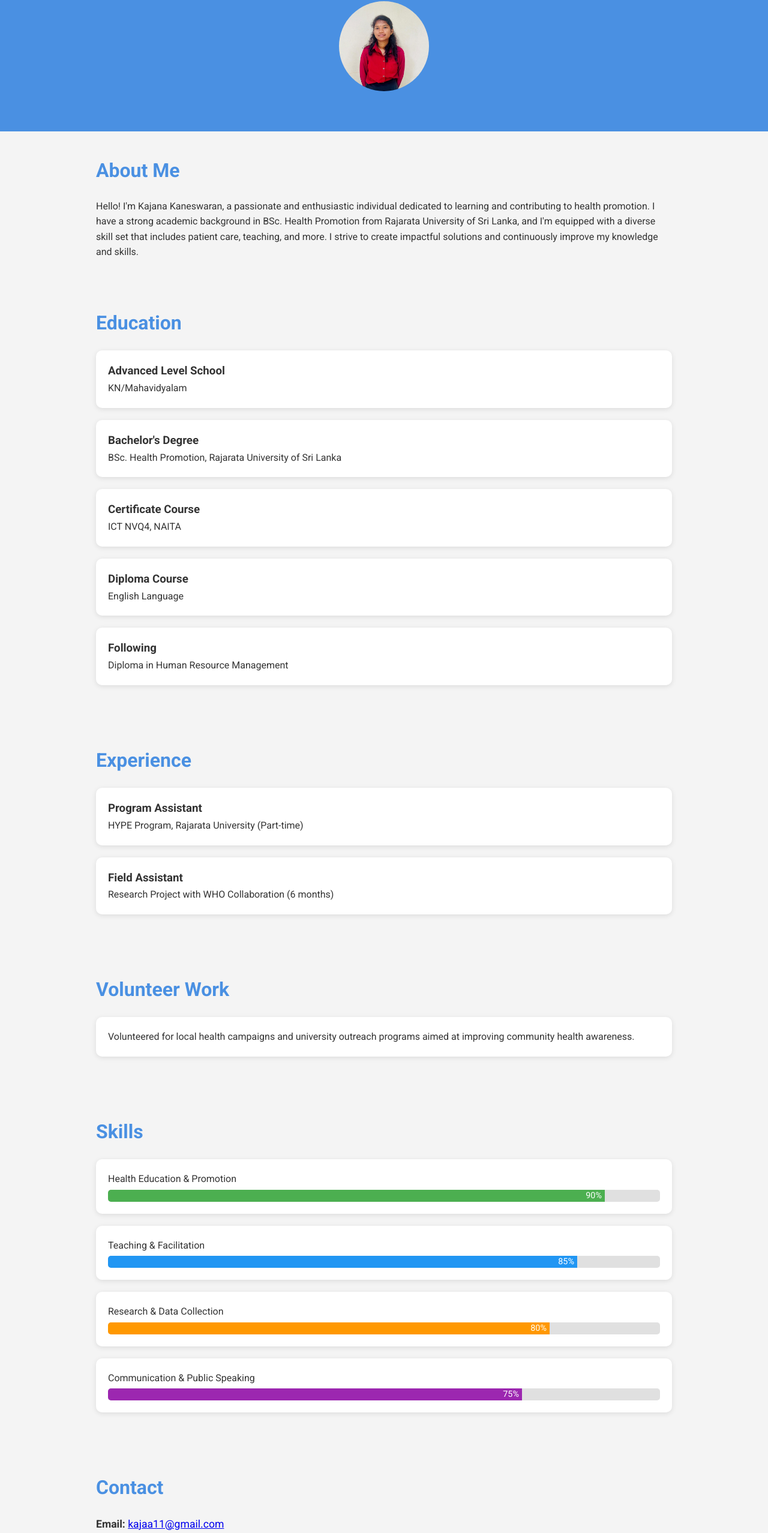
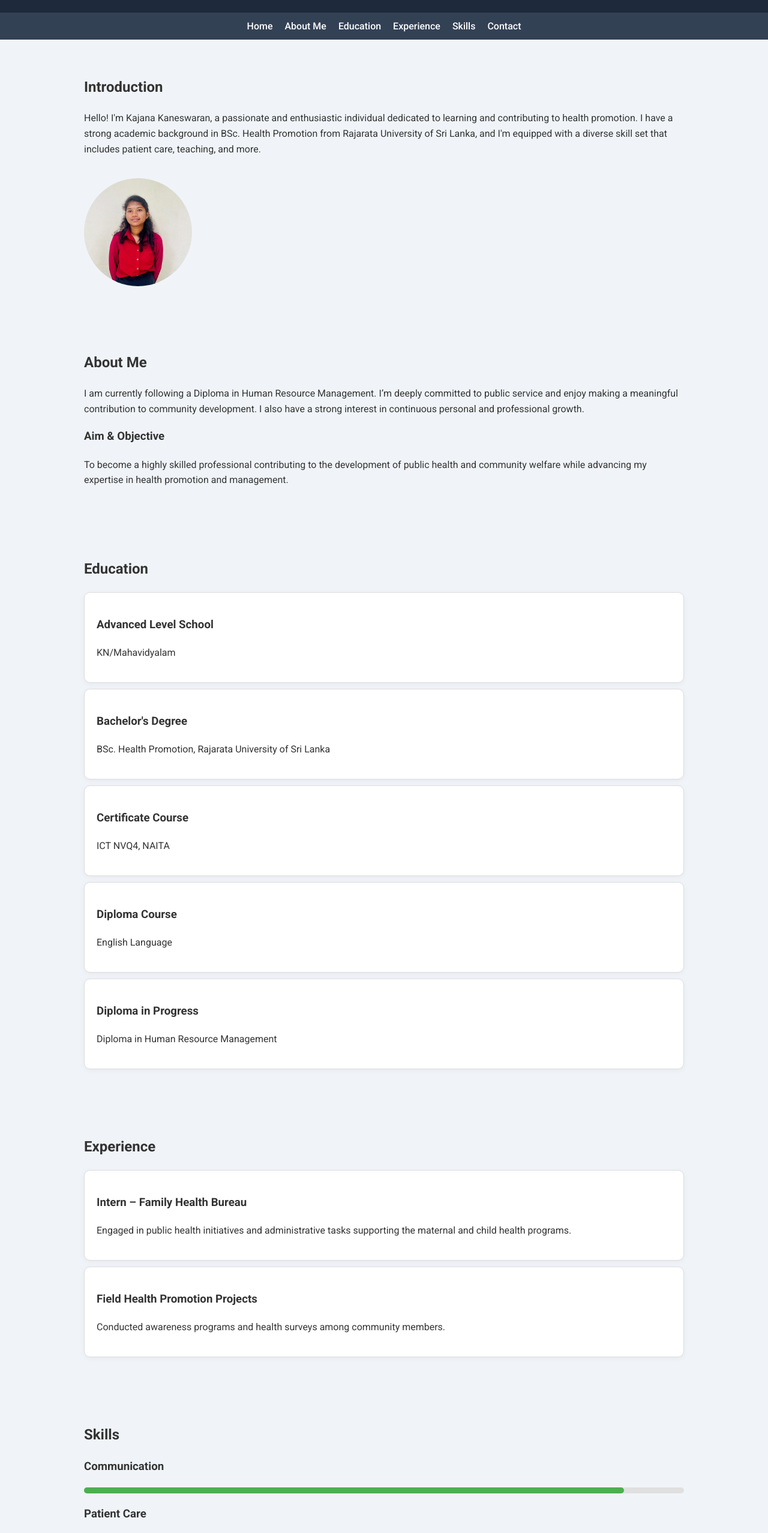
Before and after one commit to kajana-k/kajana, a plain HTML site: page index.html in a window 1280 px wide. Shown: the part 155-2710 px from the top of the page at 60% size. Drawn offline with Linux system fonts and the light colour scheme.

Commit message:
Add files via upload

```diff
--- a/index.html
+++ b/index.html
@@ -1,38 +1,47 @@
 <!DOCTYPE html>
 <html lang="en">
-
 <head>
-  <meta charset="UTF-8">
-  <meta name="viewport" content="width=device-width, initial-scale=1.0">
+  <meta charset="UTF-8" />
+  <meta name="viewport" content="width=device-width, initial-scale=1.0" />
   <title>Kajana Kaneswaran - Portfolio</title>
-  <link href="https://fonts.googleapis.com/css2?family=Roboto:wght@400;700&display=swap" rel="stylesheet">
+  <link rel="stylesheet" href="styles.css" />
+  <link href="https://fonts.googleapis.com/css2?family=Roboto:wght@400;500;700&display=swap" rel="stylesheet" />
   <style>
-    * {
+    body {
+      font-family: 'Roboto', sans-serif;
       margin: 0;
       padding: 0;
-      box-sizing: border-box;
-    }
-
-    body {
-      font-family: 'Roboto', sans-serif;
-      background-color: #f4f4f4;
+      background-color: #f0f4f8;
       color: #333;
       line-height: 1.6;
     }
 
     header {
-      background-color: #4a90e2;
+      background-color: #1e293b;
       color: white;
-      padding: 60px 20px;
+      padding: 20px;
       text-align: center;
+      position: sticky;
+      top: 0;
+      z-index: 1000;
     }
 
-    header img {
-      width: 150px;
-      height: 150px;
-      border-radius: 50%;
-      object-fit: cover;
-      margin-top: 20px;
+    nav {
+      background: #334155;
+      display: flex;
+      justify-content: center;
+      gap: 20px;
+      padding: 10px 0;
+    }
+
+    nav a {
+      color: white;
+      text-decoration: none;
+      font-weight: 500;
+    }
+
+    nav a:hover {
+      color: #38bdf8;
     }
 
     section {
@@ -41,76 +50,86 @@
       margin: 0 auto;
     }
 
-    h2 {
-      font-size: 2em;
-      color: #4a90e2;
+    .intro img {
+      border-radius: 50%;
+      width: 180px;
+      height: 180px;
+      object-fit: cover;
+      margin-top: 20px;
+    }
+
+    .education .card,
+    .experience .card,
+    .volunteer .card {
+      background-color: white;
+      border: 1px solid #ddd;
+      border-radius: 10px;
+      padding: 20px;
+      margin: 10px 0;
+      box-shadow: 0 2px 8px rgba(0, 0, 0, 0.05);
+    }
+
+    .skills .skill {
       margin-bottom: 20px;
     }
 
-    .card {
-      background-color: white;
-      border-radius: 10px;
-      padding: 20px;
-      box-shadow: 0 2px 8px rgba(0, 0, 0, 0.1);
-      margin-bottom: 20px;
-    }
-
-    .skill-bar {
-      background: #e0e0e0;
+    .progress-bar {
+      background-color: #e0e0e0;
       border-radius: 5px;
-      overflow: hidden;
-      height: 20px;
+      width: 100%;
+      height: 10px;
       margin-top: 5px;
     }
 
-    .skill-bar-fill {
+    .progress-bar div {
       height: 100%;
-      text-align: right;
-      padding-right: 5px;
-      color: white;
-      font-size: 0.9em;
-      line-height: 20px;
+      border-radius: 5px;
     }
 
     .social-media a {
       margin: 0 10px;
       text-decoration: none;
-      font-size: 1.5em;
-      color: #4a90e2;
-    }
-
-    .contact ul {
-      list-style: none;
-      padding-left: 0;
-    }
-
-    .contact ul li {
-      margin-bottom: 10px;
-      font-size: 1.1em;
+      font-size: 1.4em;
+      color: #1e293b;
     }
 
     footer {
+      background-color: #1e293b;
+      color: white;
+      padding: 20px;
       text-align: center;
-      padding: 20px;
-      background-color: #4a90e2;
-      color: white;
     }
   </style>
 </head>
-
 <body>
   <header>
     <h1>Kajana Kaneswaran</h1>
     <p>Welcome to My Portfolio</p>
-    <img src="images/image.jpg" alt="Kajana Kaneswaran">
   </header>
 
-  <section class="intro">
-    <h2>About Me</h2>
-    <p>Hello! I'm Kajana Kaneswaran, a passionate and enthusiastic individual dedicated to learning and contributing to health promotion. I have a strong academic background in BSc. Health Promotion from Rajarata University of Sri Lanka, and I'm equipped with a diverse skill set that includes patient care, teaching, and more. I strive to create impactful solutions and continuously improve my knowledge and skills.</p>
+  <nav>
+    <a href="#home">Home</a>
+    <a href="#about">About Me</a>
+    <a href="#education">Education</a>
+    <a href="#experience">Experience</a>
+    <a href="#skills">Skills</a>
+    <a href="#contact">Contact</a>
+  </nav>
+
+  <section class="intro" id="home">
+    <h2>Introduction</h2>
+    <p>Hello! I'm Kajana Kaneswaran, a passionate and enthusiastic individual dedicated to learning and contributing to health promotion. I have a strong academic background in BSc. Health Promotion from Rajarata University of Sri Lanka, and I'm equipped with a diverse skill set that includes patient care, teaching, and more.</p>
+    <img src="images/image.jpg" alt="Kajana Kaneswaran" />
   </section>
 
-  <section class="education">
+  <section id="about">
+    <h2>About Me</h2>
+    <p>I am currently following a Diploma in Human Resource Management. I’m deeply committed to public service and enjoy making a meaningful contribution to community development. I also have a strong interest in continuous personal and professional growth.</p>
+    <h3>Aim & Objective</h3>
+    <p>To become a highly skilled professional contributing to the development of public health and community welfare while advancing my expertise in health promotion and management.</p>
+  </section>
+
+  <section class="education" id="education">
     <h2>Education</h2>
     <div class="card">
       <h3>Advanced Level School</h3>
@@ -129,69 +148,62 @@
       <p>English Language</p>
     </div>
     <div class="card">
-      <h3>Following</h3>
+      <h3>Diploma in Progress</h3>
       <p>Diploma in Human Resource Management</p>
     </div>
   </section>
 
-  <section class="experience">
+  <section class="experience" id="experience">
     <h2>Experience</h2>
     <div class="card">
-      <h3>Program Assistant</h3>
-      <p>HYPE Program, Rajarata University (Part-time)</p>
+      <h3>Intern – Family Health Bureau</h3>
+      <p>Engaged in public health initiatives and administrative tasks supporting the maternal and child health programs.</p>
     </div>
     <div class="card">
-      <h3>Field Assistant</h3>
-      <p>Research Project with WHO Collaboration (6 months)</p>
+      <h3>Field Health Promotion Projects</h3>
+      <p>Conducted awareness programs and health surveys among community members.</p>
+    </div>
+  </section>
+
+  <section class="skills" id="skills">
+    <h2>Skills</h2>
+    <div class="skill">
+      <h3>Communication</h3>
+      <div class="progress-bar"><div style="width: 90%; background-color: #4caf50;"></div></div>
+    </div>
+    <div class="skill">
+      <h3>Patient Care</h3>
+      <div class="progress-bar"><div style="width: 85%; background-color: #f59e0b;"></div></div>
+    </div>
+    <div class="skill">
+      <h3>Team Collaboration</h3>
+      <div class="progress-bar"><div style="width: 88%; background-color: #3b82f6;"></div></div>
     </div>
   </section>
 
   <section class="volunteer">
     <h2>Volunteer Work</h2>
     <div class="card">
-      <p>Volunteered for local health campaigns and university outreach programs aimed at improving community health awareness.</p>
+      <p>Engaged in community programs and youth organizations, actively participating in social and educational activities to uplift society.</p>
     </div>
   </section>
 
-  <section class="skills">
-    <h2>Skills</h2>
-    <div class="card">
-      <p>Health Education & Promotion</p>
-      <div class="skill-bar"><div class="skill-bar-fill" style="width: 90%; background: #4caf50;">90%</div></div>
-    </div>
-    <div class="card">
-      <p>Teaching & Facilitation</p>
-      <div class="skill-bar"><div class="skill-bar-fill" style="width: 85%; background: #2196f3;">85%</div></div>
-    </div>
-    <div class="card">
-      <p>Research & Data Collection</p>
-      <div class="skill-bar"><div class="skill-bar-fill" style="width: 80%; background: #ff9800;">80%</div></div>
-    </div>
-    <div class="card">
-      <p>Communication & Public Speaking</p>
-      <div class="skill-bar"><div class="skill-bar-fill" style="width: 75%; background: #9c27b0;">75%</div></div>
-    </div>
-  </section>
-
-  <section class="contact">
-    <h2>Contact</h2>
+  <section id="contact">
+    <h2>Contact Information</h2>
     <ul>
       <li><strong>Email:</strong> <a href="mailto:kajaa11@gmail.com">kajaa11@gmail.com</a></li>
       <li><strong>Mobile:</strong> 0775816724</li>
       <li><strong>Landline:</strong> 0212060524</li>
     </ul>
-  </section>
-
-  <section class="social-media" style="text-align:center">
-    <h2>Connect with Me</h2>
-    <a href="https://www.linkedin.com" target="_blank">LinkedIn</a>
-    <a href="https://www.facebook.com/kaneswaran.kajana/" target="_blank">Facebook</a>
-    <a href="https://www.instagram.com/kajaa_kanesh?igsh=MWtidGx5Z3ZhaTh4cQ==" target="_blank">Instagram</a>
+    <div class="social-media">
+      <a href="https://www.linkedin.com" target="_blank">LinkedIn</a>
+      <a href="https://www.facebook.com/kaneswaran.kajana/" target="_blank">Facebook</a>
+      <a href="https://www.instagram.com/kajaa_kanesh?igsh=MWtidGx5Z3ZhaTh4cQ==" target="_blank">Instagram</a>
+    </div>
   </section>
 
   <footer>
     <p>&copy; 2025 Kajana Kaneswaran. All Rights Reserved.</p>
   </footer>
 </body>
-
 </html>
```
